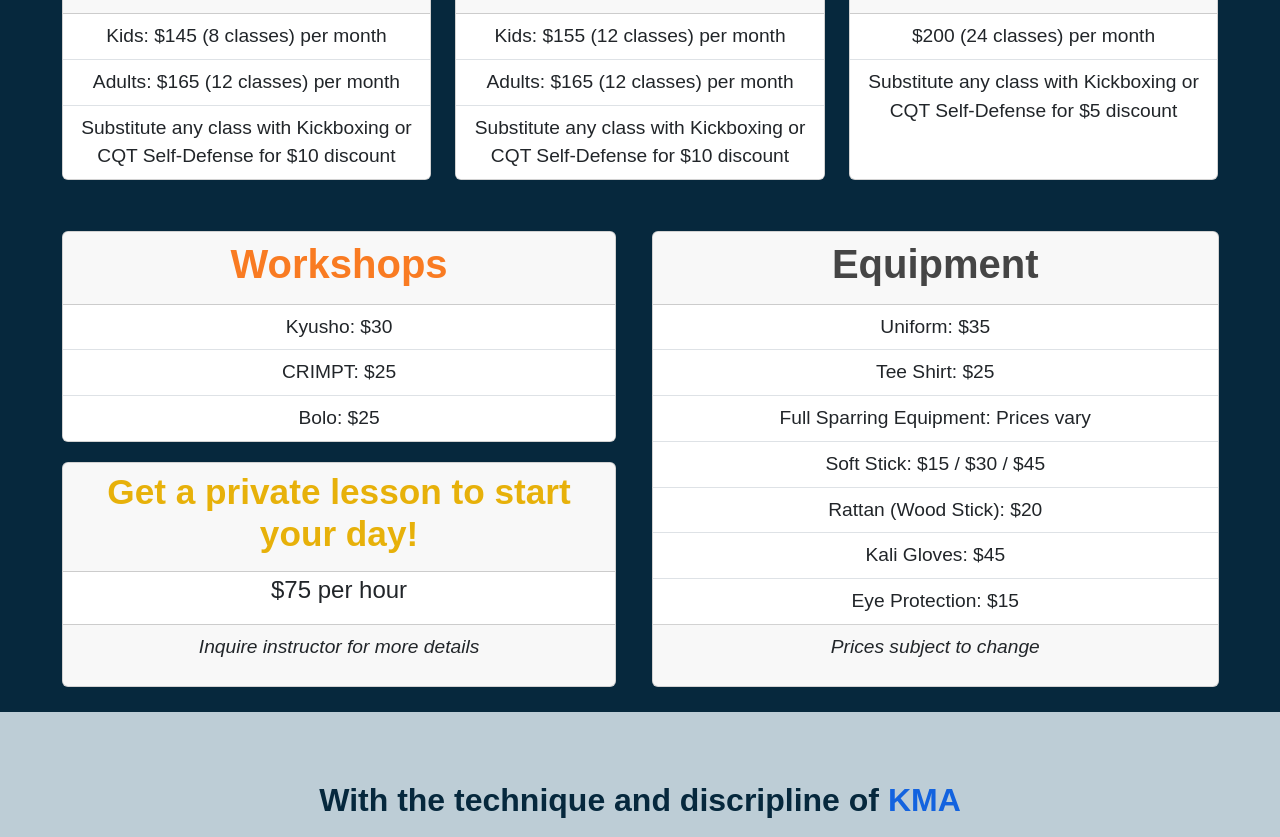
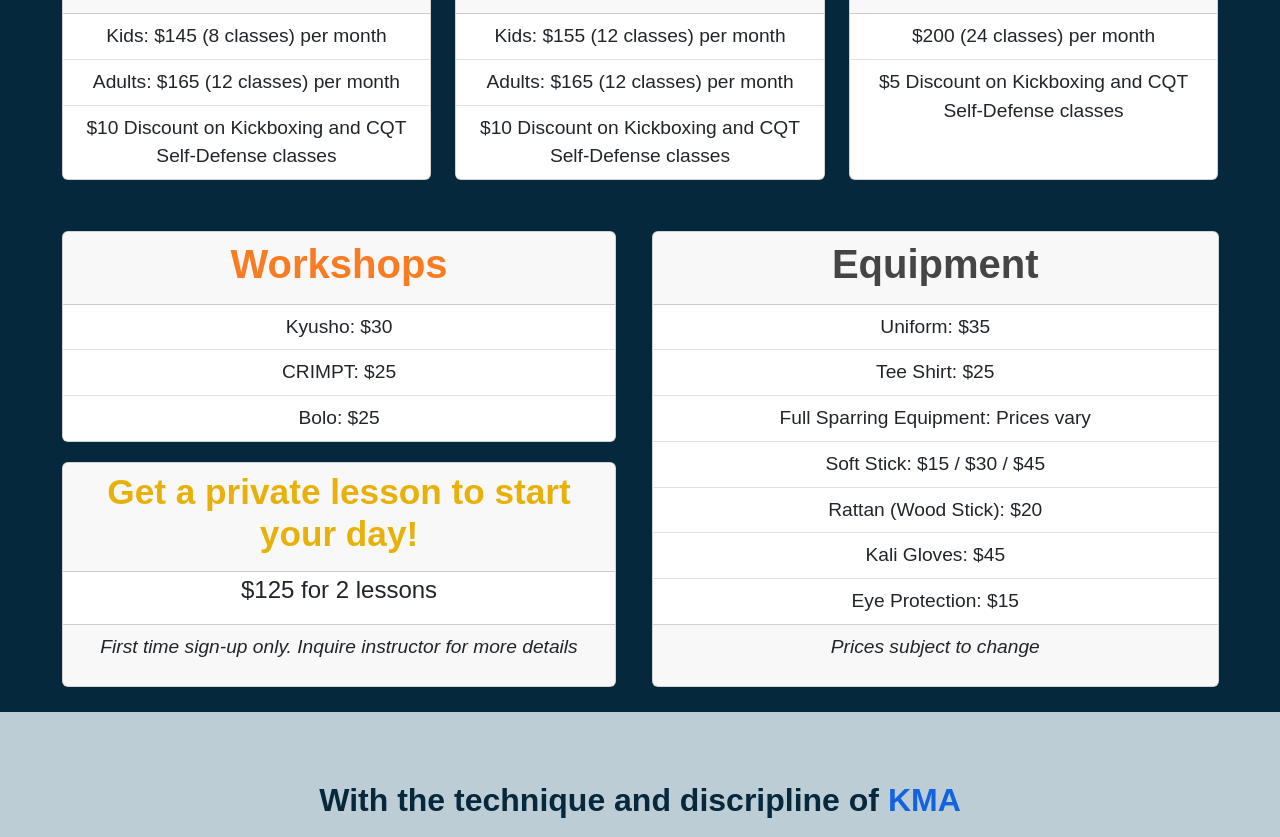
Before and after one commit to JJC7478/tactics-website, a plain HTML site: page pricing.html in a window 1280 px wide. Shown: the part 604-1441 px from the top of the page. Drawn offline with nearby package versions, Linux system fonts and the light colour scheme; a web font is replaced by a local one.

Commit message:
Updated pricing page private lessons and main programs

```diff
--- a/pricing.html
+++ b/pricing.html
@@ -98,7 +98,7 @@
                                 <ul class="list-group list-group-flush">
                                     <li class="list-group-item main-program-text">Kids: $145 (8 classes) per month</li>
                                     <li class="list-group-item main-program-text">Adults: $165 (12 classes) per month</li>
-                                    <li class="list-group-item main-program-text">Substitute any class with Kickboxing or CQT Self-Defense for $10 discount</li>
+                                    <li class="list-group-item main-program-text">$10 Discount on Kickboxing and CQT Self-Defense classes</li>
                                 </ul>
                             </div>
                         </div>
@@ -110,7 +110,7 @@
                                 <ul class="list-group list-group-flush">
                                     <li class="list-group-item main-program-text">Kids: $155 (12 classes) per month</li>
                                     <li class="list-group-item main-program-text">Adults: $165 (12 classes) per month</li>
-                                    <li class="list-group-item main-program-text">Substitute any class with Kickboxing or CQT Self-Defense for $10 discount</li>
+                                    <li class="list-group-item main-program-text">$10 Discount on Kickboxing and CQT Self-Defense classes</li>
                                 </ul>
                             </div>
                         </div>
@@ -121,7 +121,7 @@
                                 </div>
                                 <ul class="list-group list-group-flush">
                                     <li class="list-group-item main-program-text">$200 (24 classes) per month</li>
-                                    <li class="list-group-item main-program-text">Substitute any class with Kickboxing or CQT Self-Defense for $5 discount</li>
+                                    <li class="list-group-item main-program-text">$5 Discount on Kickboxing and CQT Self-Defense classes</li>
                                 </ul>
                             </div>
                         </div>
@@ -148,9 +148,9 @@
                                     <div class="card-header">
                                         <h3 class="private-lesson-header">Get a private lesson to start your day!</h3>
                                     </div>
-                                    <p class="private-lesson-text">$75 per hour</p>
+                                    <p class="private-lesson-text">$125 for 2 lessons</p>
                                     <div class="card-footer">
-                                        <p class="private-lesson-footer">Inquire instructor for more details</p>
+                                        <p class="private-lesson-footer">First time sign-up only. Inquire instructor for more details</p>
                                     </div>
                                 </div>
                             </div>
```
